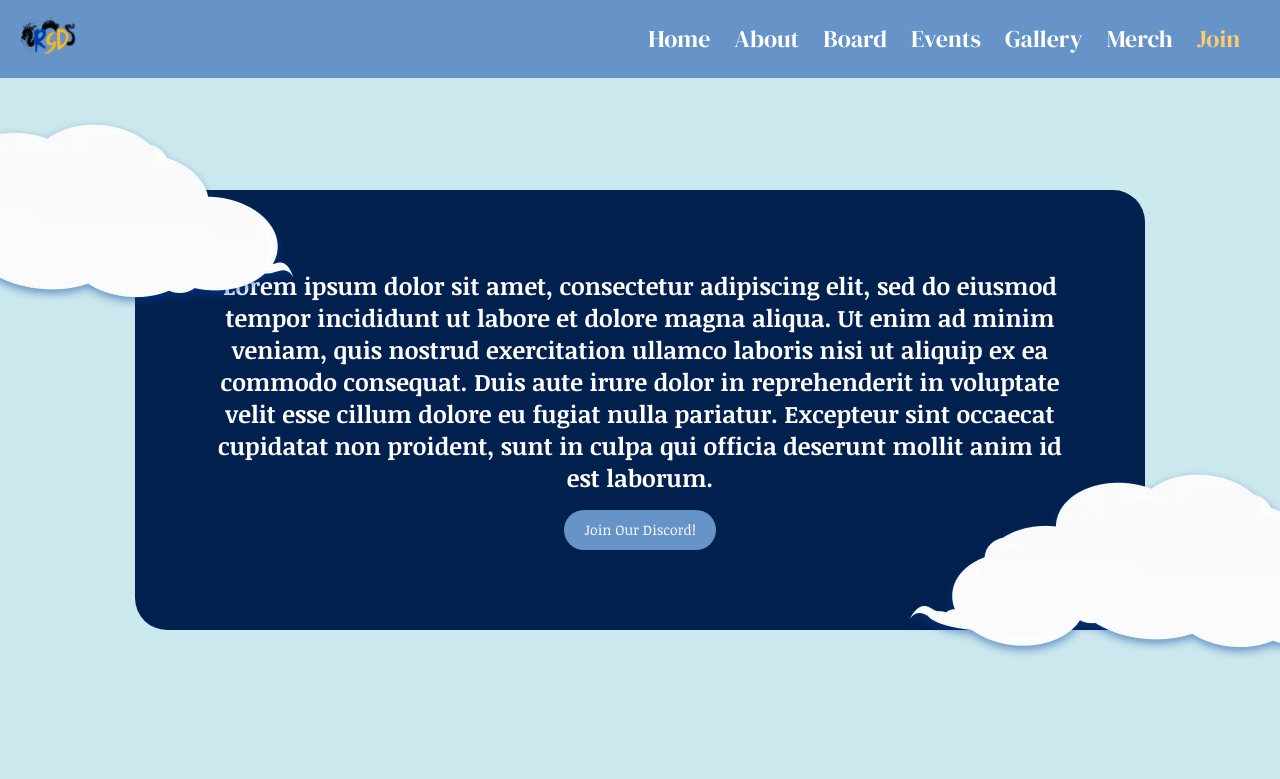
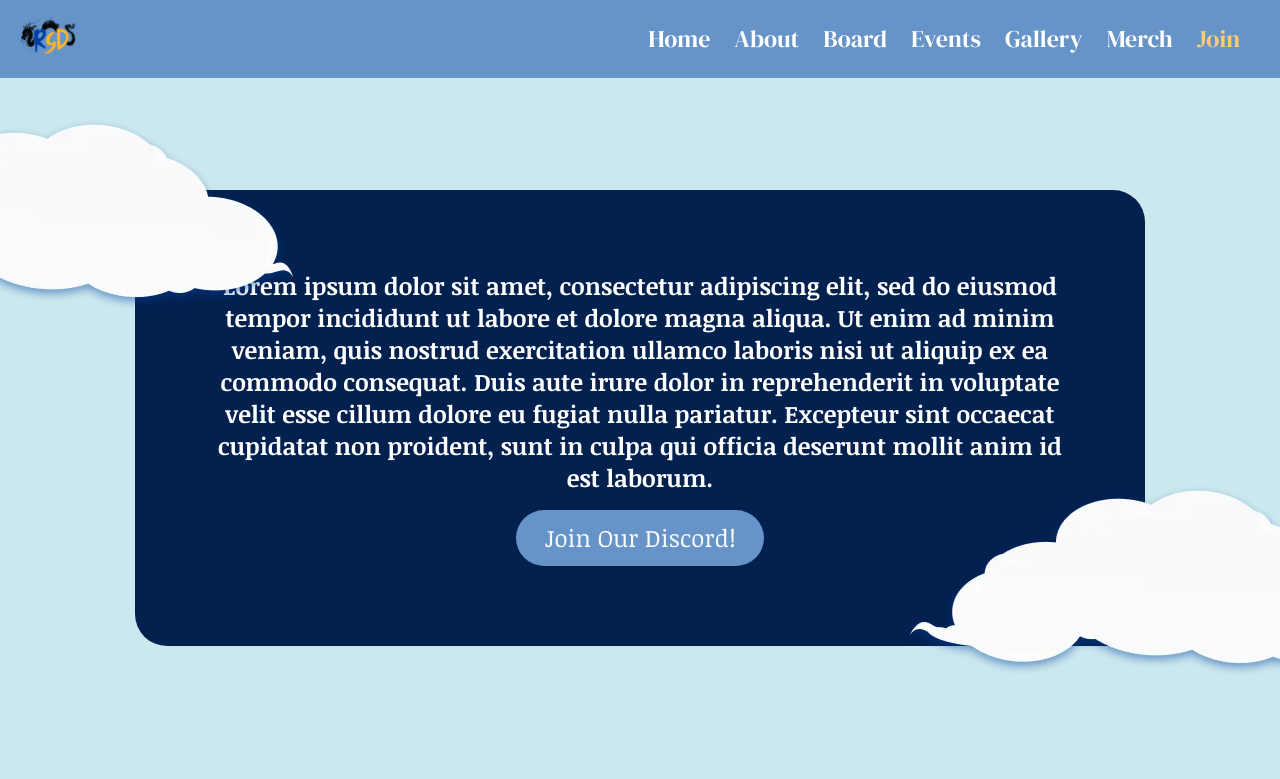
Before and after one commit to acm-ucr/rsd-website, a Next.js app: page /join in a window 1280 px wide. Shown: the top 779 px of the page. Built offline with nearby package versions, Linux system fonts and the light colour scheme.

Commit message:
tiny adjustments

```diff
--- a/src/app/join/page.tsx
+++ b/src/app/join/page.tsx
@@ -24,7 +24,7 @@ const Join = () => {
                 nulla pariatur. Excepteur sint occaecat cupidatat non proident,
                 sunt in culpa qui officia deserunt mollit anim id est laborum.
               </p>
-              <Button className="bg-rsd-mid-blue hover:bg-rsd-mid-blue mt-4 rounded-4xl p-5">
+              <Button className="bg-rsd-mid-blue hover:bg-rsd-title-blue mt-4 rounded-4xl p-7 text-2xl">
                 <Link href="/">Join Our Discord!</Link>
               </Button>
             </div>
```
